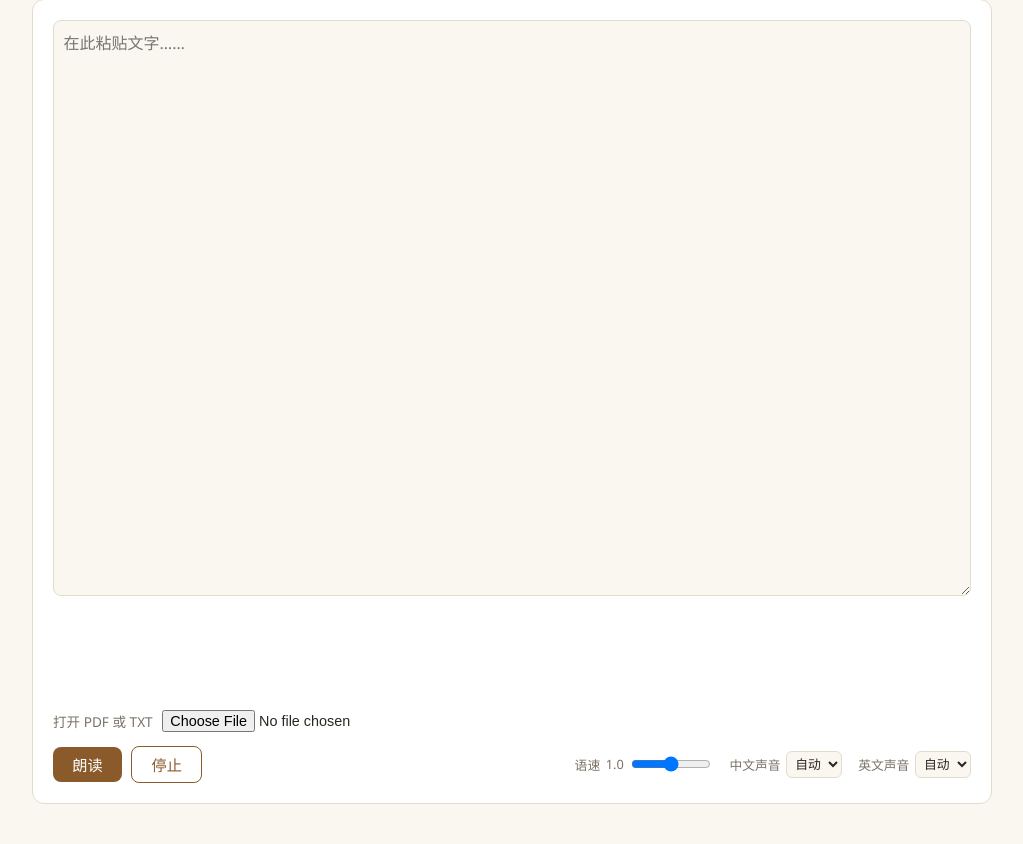
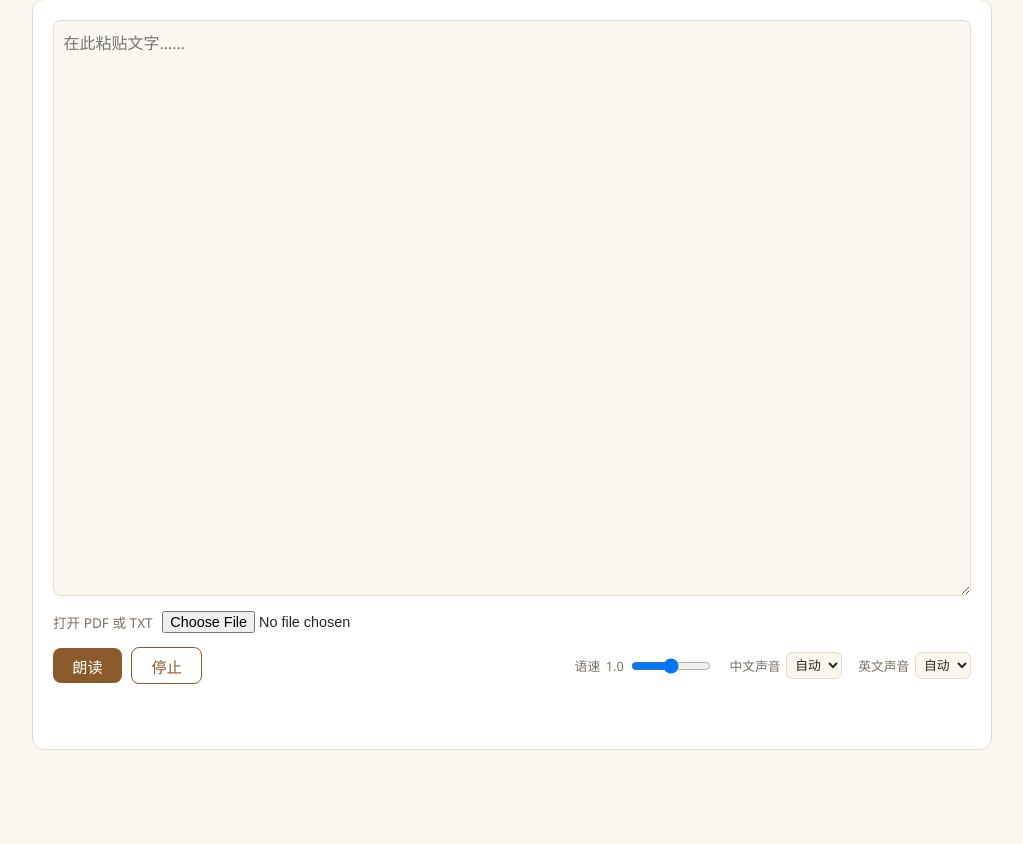
Before and after one commit to abc01013579/zhouyi-divination, a Flask app: page /read in a window 1280 px wide. Shown: the part 212-1056 px from the top of the page, without its empty margins (128-1151 px from the left). After the commit the page ends 962 px from the top, so only its background shows below. Run offline with Flask 3, Linux system fonts and the light colour scheme.

Commit message:
Move the read-aloud status lines below the controls
Co-Authored-By: Claude Opus 5.5 <noreply@anthropic.com>

```diff
--- a/static/style.css
+++ b/static/style.css
@@ -403,7 +403,6 @@ h1 {
   font-size: 1.05rem;
   line-height: 1.6;
   text-align: center;
-  min-height: 3.2em;
 }
 
 @media print {
--- a/templates/read.html
+++ b/templates/read.html
@@ -19,8 +19,6 @@
 
     <section class="read-card">
       <textarea id="text" class="read-text" placeholder="{{ t.text_placeholder }}"></textarea>
-      <p id="status" class="read-status"></p>
-      <p id="now" class="read-now"></p>
 
       <label class="read-file">
         {{ t.file_label }}
@@ -46,6 +44,9 @@
           </label>
         </div>
       </div>
+
+      <p id="status" class="read-status"></p>
+      <p id="now" class="read-now"></p>
     </section>
   </main>
 
```
